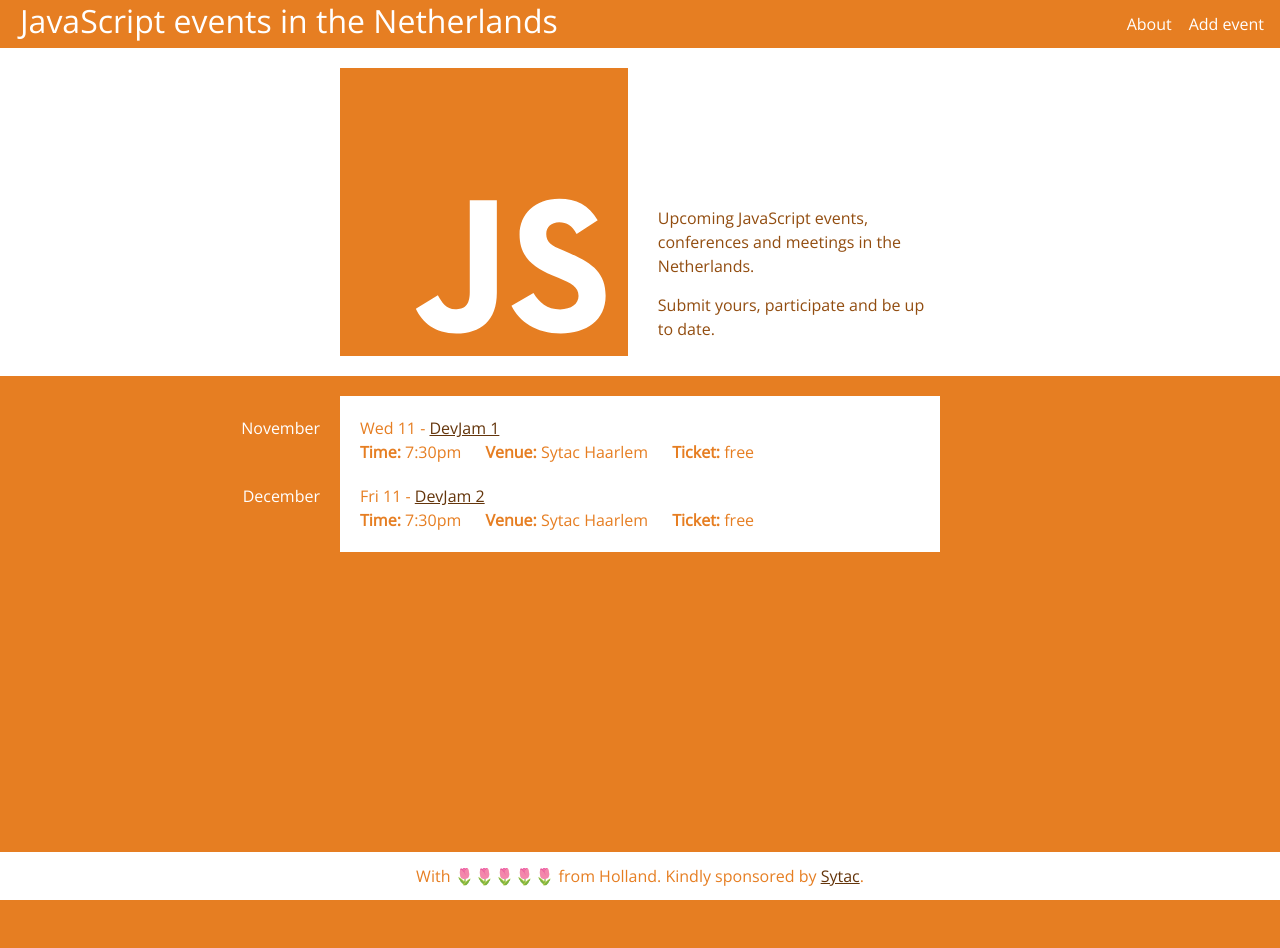
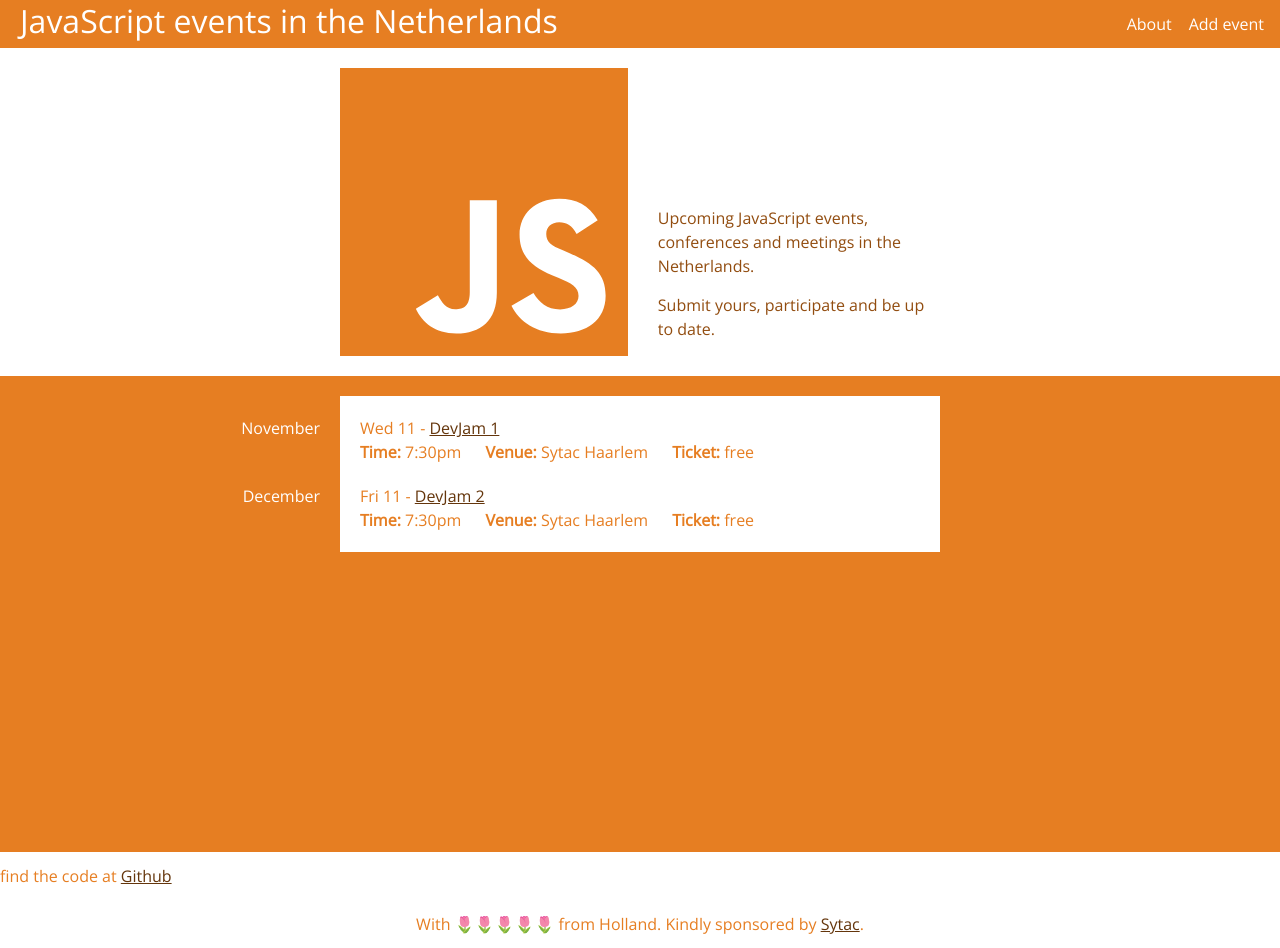
Before and after one commit to nl-js/nl-js.github.io, a Jekyll site: the page built from index.html, in a window 1280 px wide. Built offline with Jekyll 4.4.1, drawn with Linux system fonts in a browser that asks for light colours; before the commit the page ends 900 px from its top, so only the background shows below that.

Commit message:
A link to the source on github

```diff
--- a/_includes/footer.html
+++ b/_includes/footer.html
@@ -1,3 +1,4 @@
 <div class="footer">
+  <span class="github">find the code at <a href="https://github.com/lowlandsjs/lowlandsjs.github.io">Github</a></span>
   <div class="copy"> With 🌷🌷🌷🌷🌷 from Holland. Kindly sponsored by <a href="http://www.sytac.io">Sytac</a>.</div>
 </div>
```
